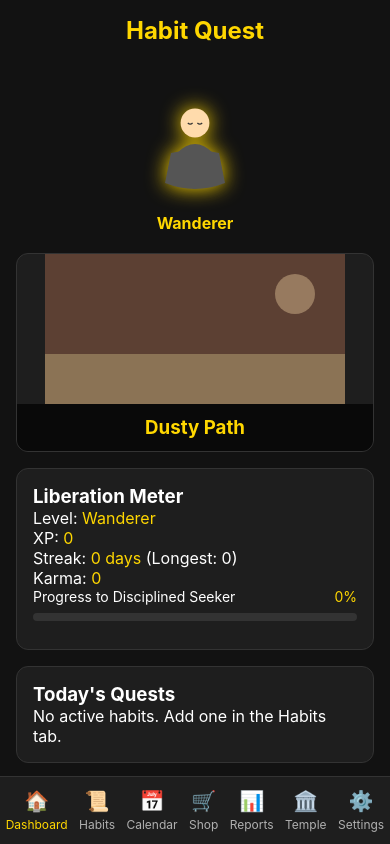
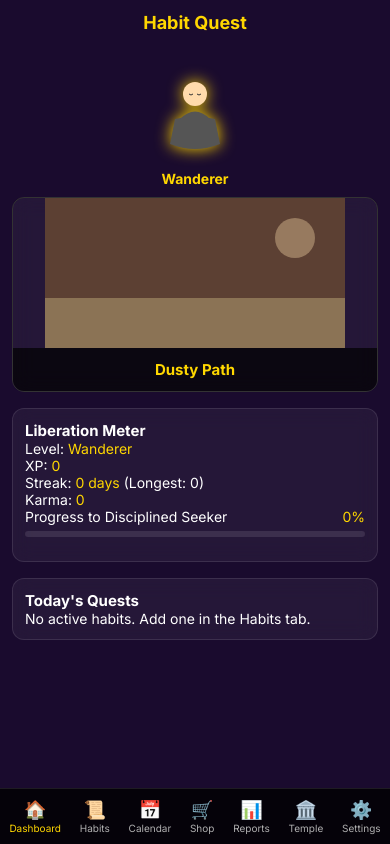
Before and after one commit to vishnu6491/Habit-tracker---Path-to-liberation, a React (Vite) app: page /#/ in a window 390 px wide. Built offline with nearby package versions, Linux system fonts and the light colour scheme.

Commit message:
Update styles.css

```diff
--- a/src/styles.css
+++ b/src/styles.css
@@ -1,22 +1,25 @@
+@import url('https://fonts.googleapis.com/css2?family=Inter:wght@300;400;600;700&display=swap');
+
 :root {
-  --bg-dark: #121212;
-  --bg-card: #1e1e1e;
-  --gold: #FFD700;
-  --gold-dim: #B8860B;
+  --theme-primary: #8A2BE2;
+  --theme-secondary: #FFD700;
+  --bg-dark: #1a0b2e;
+  --bg-card: rgba(255, 255, 255, 0.05);
   --text-primary: #ffffff;
   --text-secondary: #b0b0b0;
   --success: #4caf50;
   --danger: #f44336;
-  --warning: #ff9800;
   --radius: 12px;
 }
 
 * { box-sizing: border-box; margin: 0; padding: 0; }
 body {
-  font-family: -apple-system, BlinkMacSystemFont, 'Segoe UI', Roboto, sans-serif;
+  font-family: 'Inter', sans-serif;
   background-color: var(--bg-dark);
   color: var(--text-primary);
   -webkit-tap-highlight-color: transparent;
+  font-size: 14px;
+  transition: background-color 0.3s ease;
 }
 
 .app-container {
@@ -37,28 +40,34 @@ body {
 
 .card {
   background: var(--bg-card);
+  backdrop-filter: blur(10px);
   border-radius: var(--radius);
   padding: 16px;
   margin-bottom: 16px;
-  border: 1px solid #333;
+  border: 1px solid rgba(255, 255, 255, 0.1);
 }
 
-.gold-text { color: var(--gold); }
+.gold-text { color: var(--theme-secondary); }.primary-text { color: var(--theme-primary); }
+
 .btn {
-  background: var(--gold);
-  color: #000;
-  border: none;  padding: 12px 20px;
+  background: var(--theme-primary);
+  color: white;
+  border: none;
+  padding: 10px 16px;
   border-radius: var(--radius);
-  font-weight: bold;
+  font-weight: 600;
   cursor: pointer;
   width: 100%;
   margin-top: 8px;
+  font-size: 13px;
+  transition: transform 0.1s;
 }
+.btn:active { transform: scale(0.98); }
 .btn:disabled { background: #555; color: #888; }
 .btn-outline {
   background: transparent;
-  border: 1px solid var(--gold);
-  color: var(--gold);
+  border: 1px solid var(--theme-primary);
+  color: var(--theme-primary);
 }
 .btn-danger { background: var(--danger); color: white; }
 
@@ -69,35 +78,36 @@ body {
   transform: translateX(-50%);
   width: 100%;
   max-width: 600px;
-  background: var(--bg-card);
+  background: rgba(0,0,0,0.8);
+  backdrop-filter: blur(10px);
   display: flex;
   justify-content: space-around;
-  padding: 12px 0;
-  border-top: 1px solid #333;
+  padding: 10px 0;
+  border-top: 1px solid rgba(255,255,255,0.1);
   z-index: 100;
 }
 
 .nav-item {
   color: var(--text-secondary);
   text-decoration: none;
-  font-size: 12px;
+  font-size: 10px;
   text-align: center;
   display: flex;
   flex-direction: column;
   align-items: center;
 }
-
-.nav-item.active { color: var(--gold); }
-.nav-icon { font-size: 20px; margin-bottom: 4px; }
+.nav-item.active { color: var(--theme-secondary); }.nav-icon { font-size: 18px; margin-bottom: 2px; }
 
 .input, .select, .textarea {
   width: 100%;
-  padding: 12px;
-  background: #2a2a2a;
-  border: 1px solid #444;
+  padding: 10px;
+  background: rgba(0,0,0,0.3);
+  border: 1px solid rgba(255,255,255,0.2);
   color: white;
-  border-radius: var(--radius);  margin-bottom: 12px;
-  font-size: 16px;
+  border-radius: var(--radius);
+  margin-bottom: 10px;
+  font-size: 13px;
+  font-family: 'Inter', sans-serif;
 }
 
 .habit-item {
@@ -105,14 +115,13 @@ body {
   justify-content: space-between;
   align-items: center;
   padding: 12px;
-  background: #2a2a2a;
+  background: rgba(255,255,255,0.03);
   border-radius: var(--radius);
   margin-bottom: 8px;
-  border-left: 4px solid var(--gold);
+  border-left: 3px solid var(--theme-primary);
 }
-
 .habit-item.missed { border-left-color: var(--danger); }
-.habit-item.completed { border-left-color: var(--success); opacity: 0.7; }
+.habit-item.completed { border-left-color: var(--success); opacity: 0.8; }
 
 .modal-overlay {
   position: fixed;
@@ -124,79 +133,150 @@ body {
   z-index: 200;
   padding: 16px;
 }
-
 .modal {
-  background: var(--bg-card);
-  padding: 24px;
+  background: #1e1e1e;
+  padding: 20px;
   border-radius: var(--radius);
   width: 100%;
   max-width: 400px;
-  border: 1px solid var(--gold-dim);
+  border: 1px solid var(--theme-primary);
 }
 
-.avatar-container {
-  text-align: center;
-  padding: 20px;
+.avatar-container { text-align: center; padding: 10px; }
+.avatar-svg { width: 100px; height: 100px; margin: 0 auto; filter: drop-shadow(0 0 8px var(--theme-secondary)); }
+
+.progress-bar {  height: 6px;
+  background: rgba(255,255,255,0.1);
+  border-radius: 3px;
+  overflow: hidden;
+  margin: 6px 0;
 }
-
-.avatar-svg {
-  width: 120px;
-  height: 120px;
-  margin: 0 auto;
-  filter: drop-shadow(0 0 10px var(--gold));
-}
-.progress-bar {
-  height: 8px;
-  background: #333;
-  border-radius: 4px;
-  overflow: hidden;
-  margin: 8px 0;
-}
-
 .progress-fill {
   height: 100%;
-  background: var(--gold);
+  background: linear-gradient(90deg, var(--theme-primary), var(--theme-secondary));
   transition: width 0.3s ease;
 }
 
+.mood-container { display: flex; justify-content: space-around; margin-top: 12px; }
+.mood-item { font-size: 24px; opacity: 0.3; transition: opacity 0.3s; }
+.mood-item.active { opacity: 1; transform: scale(1.2); }
+
+.badge {
+  display: inline-block;
+  padding: 4px 8px;
+  border-radius: 12px;
+  font-size: 11px;
+  font-weight: 600;
+  margin: 2px;
+}
+
+@keyframes pulse {
+  0% { transform: scale(1); }
+  50% { transform: scale(1.05); }
+  100% { transform: scale(1); }
+}
+.pulse { animation: pulse 2s infinite; }
+
+/* Calendar Styles */
 .calendar-grid {
   display: grid;
   grid-template-columns: repeat(7, 1fr);
   gap: 4px;
   margin-top: 12px;
 }
-
 .calendar-day {
   aspect-ratio: 1;
   display: flex;
   align-items: center;
   justify-content: center;
-  background: #2a2a2a;
-  border-radius: 4px;
-  font-size: 14px;
+  background: rgba(255,255,255,0.05);
+  border-radius: 6px;
+  font-size: 12px;
   cursor: pointer;
+  transition: all 0.2s;
+}.calendar-day:hover { background: rgba(255,255,255,0.1); }
+.calendar-day.perfect { background: var(--success); color: white; }
+.calendar-day.good { background: var(--theme-primary); color: white; }
+.calendar-day.missed { background: var(--danger); color: white; }
+.calendar-day.today { border: 2px solid var(--theme-secondary); }
+
+/* Shop Styles */
+.shop-grid {
+  display: grid;
+  grid-template-columns: repeat(2, 1fr);
+  gap: 12px;
+}
+.shop-item {
+  background: rgba(255,255,255,0.03);
+  border-radius: var(--radius);
+  padding: 12px;
+  border: 1px solid rgba(255,255,255,0.1);
+  transition: all 0.2s;
+}
+.shop-item:hover { transform: translateY(-2px); border-color: var(--theme-primary); }
+.shop-item.owned { opacity: 0.7; border-color: var(--success); }
+
+/* Report Styles */
+.report-bar {
+  display: flex;
+  align-items: center;
+  margin-bottom: 10px;
+  padding: 8px;
+  background: rgba(255,255,255,0.03);
+  border-radius: 8px;
+}
+.report-bar-label {
+  flex: 1;
+  font-size: 12px;
+  color: var(--text-secondary);
+}
+.report-bar-value {
+  width: 60px;
+  text-align: right;
+  font-size: 12px;
+  font-weight: 600;
+  color: var(--theme-secondary);
+}
+.report-bar-fill {
+  height: 4px;
+  background: rgba(255,255,255,0.1);
+  border-radius: 2px;
+  overflow: hidden;
+  margin-top: 4px;
+}.report-bar-progress {
+  height: 100%;
+  background: var(--theme-primary);
+  transition: width 0.3s ease;
 }
 
-.calendar-day.perfect { background: var(--success); color: white; }
-.calendar-day.good { background: var(--gold-dim); color: white; }
-.calendar-day.missed { background: var(--danger); color: white; }
-.calendar-day.today { border: 2px solid var(--gold); }
-
-.badge {
-  display: inline-block;
-  padding: 4px 8px;
-  background: #333;
-  border-radius: 12px;
-  font-size: 12px;
-  margin: 4px;
-  border: 1px solid var(--gold-dim);
+/* Temple Timeline */
+.timeline-item {
+  padding: 12px 0;
+  border-left: 2px solid var(--theme-primary);
+  padding-left: 16px;
+  margin-left: 8px;
+  position: relative;
+}
+.timeline-item::before {
+  content: '';
+  position: absolute;
+  left: -6px;
+  top: 16px;
+  width: 10px;
+  height: 10px;
+  border-radius: 50%;
+  background: var(--theme-secondary);
+}
+.timeline-date {
+  font-size: 11px;
+  color: var(--text-secondary);
+  margin-top: 4px;
 }
 
-.badge.earned { background: var(--gold); color: black; border-color: var(--gold); }
-
-@keyframes pulse {  0% { transform: scale(1); }
-  50% { transform: scale(1.05); }
-  100% { transform: scale(1); }
-}
-
-.pulse { animation: pulse 2s infinite; }
+/* Responsive */
+@media (max-width: 480px) {
+  .main-content { padding: 12px; }
+  .card { padding: 12px; }
+  h2 { font-size: 18px !important; }
+  h3 { font-size: 15px !important; }
+             }
```
